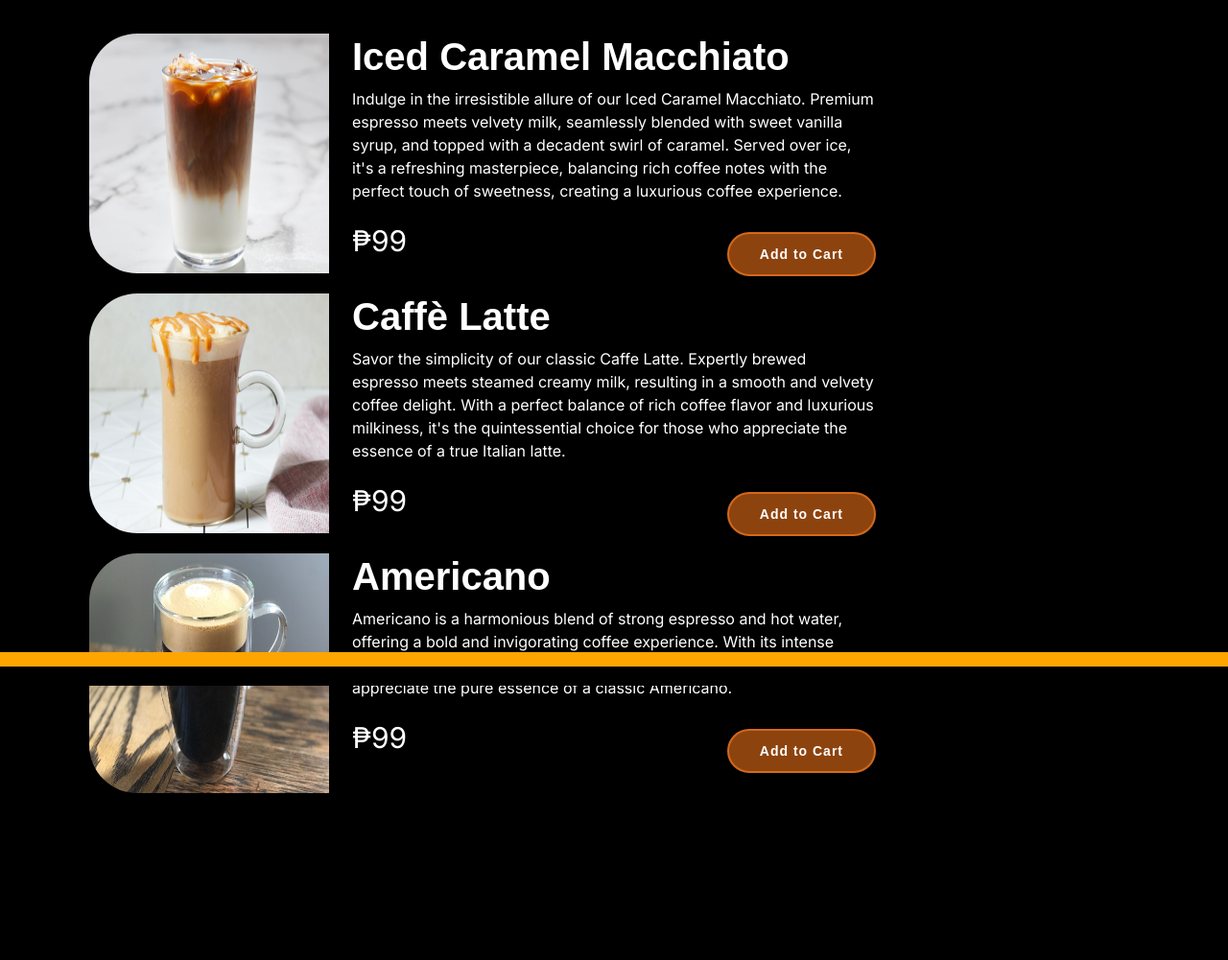
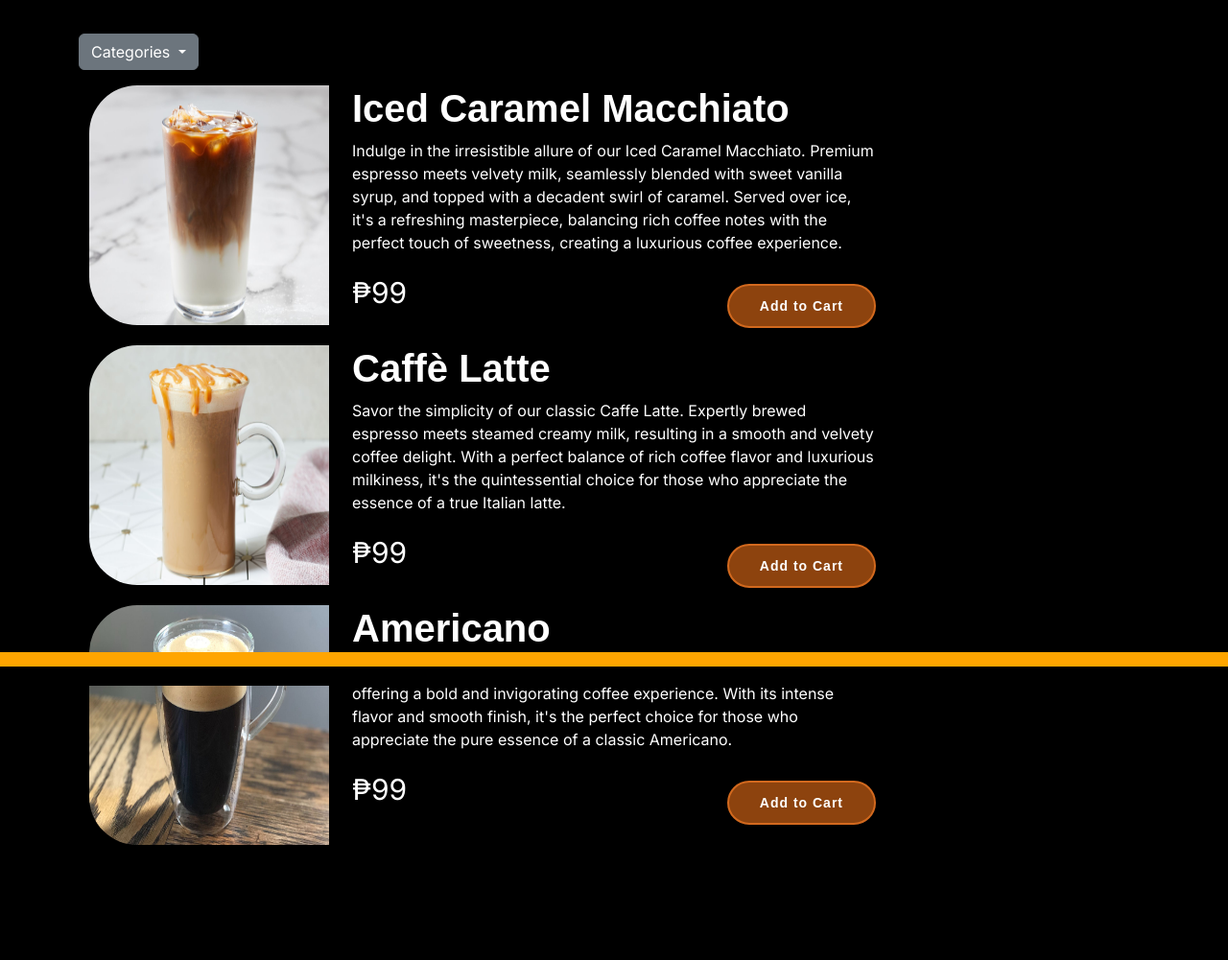
Before and after one commit to martxxd/coffee-app-backend, a Flask app: page /products in a window 1280 px wide. Shown: the part 85-1086 px from the top of the page at 96% size. Before the commit the page ends 912 px from the top, so only its background shows below. Run offline with Flask 3, Linux system fonts and the light colour scheme; a user stored in the database is signed in; data comes from the database, SQL or seed files in the repository; both versions use the stored data as it was after the commit; some libraries are stand-ins or nearby versions; some web fonts are replaced.

Commit message:
categories update

```diff
--- a/server.py
+++ b/server.py
@@ -50,10 +50,11 @@
     pDesc = db.Column(db.String(120), nullable=False)
     pPrice = db.Column(db.String(60), nullable=False)
     piamge = db.Column(db.String(60), nullable=False)
+    category = db.Column(db.String(50), nullable=False)
     create_at = db.Column(db.DateTime, nullable=False, default=datetime.utcnow)
     update_at = db.Column(db.DateTime, nullable=False, default=datetime.utcnow)
     def __repr__(self):
-        return f"Product('{self.pName}', '{self.pDesc}', '{self.pPrice}', '{self.piamge}')"
+        return f"Product('{self.pName}', '{self.pDesc}', '{self.pPrice}', '{self.piamge}', '{self.category}')"
 
 
 
@@ -187,23 +188,50 @@
 ===========================================================
 '''
 
+@app.route('/categories', methods=['GET'])
+def categories():
+    categories = db.session.query(Product.category).distinct().all()
+
+    category_names = [category[0] for category in categories]
+
+    return jsonify(category_names)
+
+
+@app.route('/products/category/<category>', methods=['GET'])
+@login_required
+def product_by_category(category):
+    categories = ["Hot Coffee", "Cold Coffee", "Frappuccino"]
+    if category in categories:
+        products = Product.query.filter_by(category=category).all()
+        product_details = [{
+            'id': product.id,
+            'pName': product.pName,
+            'pDesc': product.pDesc,
+            'pPrice': product.pPrice,
+            'piamge': product.piamge,
+            'category': product.category,
+            'create_at': product.create_at,
+            'update_at': product.update_at
+        } for product in products]
+        return jsonify(product_details)
+    else:
+        return jsonify([])
+
 @app.route('/product_details/<int:product_id>')
 def product_details(product_id):
-    # Query the Product table to get the product details
     product = Product.query.get_or_404(product_id)
 
-    # Prepare the product details as a dictionary
     product_details = {
         'id': product.id,
         'pName': product.pName,
         'pDesc': product.pDesc,
         'pPrice': product.pPrice,
         'piamge': product.piamge,
+        'category': product.category,
         'create_at': product.create_at,
         'update_at': product.update_at
     }
 
-    # Return the product details as JSON
     return jsonify(product_details)
 
 @app.route('/edit_product/<int:product_id>', methods=['GET', 'POST'])
--- a/templates/products.html
+++ b/templates/products.html
@@ -1,12 +1,25 @@
 {% extends "master.html" %}
 {% block body %}
 	<div class="container" data-aos="fade-up" style="margin-top: 100px; margin-bottom: 100px" >
+		<div class="dropdown">
+            <button class="btn btn-secondary dropdown-toggle" type="button" id="categoryDropdown" data-toggle="dropdown" aria-haspopup="true" aria-expanded="false">
+                Categories
+            </button>
+			<div id="productList"></div>
+			<div class="dropdown-menu" aria-labelledby="categoryDropdown">
+				{% for category in categories %}
+				{% if category in ['Hot Coffee', 'Cold Coffee', 'Frappuccino'] %}
+				<a class="dropdown-item" href="#" onclick="filterProducts('{{ category }}')">{{ category }}</a>
+			{% endif %}
+		{% endfor %}
+			</div>
+        </div>
 		{% for product in products %}
-		<div class="row mt-3">
+			<div class="row mt-3 initial-product"> <!-- Add class "initial-product" here -->
 				<div class="col-lg-3" style="text-align: right;">
 					<img src="{{ url_for('static', filename='assets/img/' + product.piamge) }}" alt="product" style="width: 250px; height: 250px; border-radius: 50px 0px 0px 50px;">
 				</div>
-			<div class="col-lg-6" >
+				<div class="col-lg-6">
 					<h1 style="font-family: arial; font-weight: bold; color: white">{{ product.pName }}</h1>
 					<p style="color: white">{{ product.pDesc }}</p>
 					<div class="row">
@@ -14,18 +27,14 @@
 							<p style="color: white">₱{{ product.pPrice }}</p>
 						</div>
 						<div class="col-lg-6" style="text-align: right;">
-						<!-- <a href="#" class="btn-get-starteds animate__animated animate__fadeInUp scrollto" style="margin-top: 0px" >Add to Cart</a> -->
-
-						<a href="#" class="btn-get-starteds animate__animated animate__fadeInUp scrollto" onclick="addToCart({{ product.id }})">Add to Cart</a>
-
+							<a href="#" class="btn-get-starteds animate__animated animate__fadeInUp scrollto" onclick="addToCart('{{ product.id }}')">Add to Cart</a>
 						</div>
 					</div>
 				</div>
 			</div>
 		{% endfor %}
+
     </div>
-
-
 
 <script>
     function addToCart(productId) {
@@ -45,4 +54,73 @@
         });
     }
 </script>
+
+	<script>
+    document.addEventListener('DOMContentLoaded', function() {
+        fetch('/categories')
+            .then(response => response.json())
+            .then(categories => {
+                const dropdownMenu = document.querySelector('.dropdown-menu');
+                categories.forEach(category => {
+                    const option = document.createElement('a');
+                    option.classList.add('dropdown-item');
+                    option.href = '#';  // Replace '#' with the appropriate URL
+                    option.textContent = category;
+                    option.addEventListener('click', function(event) {
+                        event.preventDefault(); // Prevent default anchor behavior
+                        filterProducts(category);
+                    });
+                    dropdownMenu.appendChild(option);
+                });
+            })
+            .catch(error => {
+                console.error('Error fetching categories:', error);
+            });
+    });
+	</script>
+
+	<script>
+		function filterProducts(category) {
+			// Hide initial products
+			const initialProducts = document.querySelectorAll('.initial-product');
+			initialProducts.forEach(product => {
+				product.style.display = 'none';
+			});
+
+			// Fetch and display products for the selected category
+			fetch(`/products/category/${category}`)
+				.then(response => response.json())
+				.then(data => {
+					document.getElementById('productList').innerHTML = ''; // Clear previous product list
+					data.forEach(product => {
+						// Create HTML elements for each product and append them to productList div
+						const productElement = document.createElement('div');
+						productElement.className = 'row mt-3'; // Add the class to match the styling
+						productElement.innerHTML = `
+							<div class="col-lg-3" style="text-align: right;">
+								<img src="/static/assets/img/${product.piamge}" alt="product" style="width: 250px; height: 250px; border-radius: 50px 0px 0px 50px;">
+							</div>
+							<div class="col-lg-6">
+								<h1 style="font-family: arial; font-weight: bold; color: white">${product.pName}</h1>
+								<p style="color: white">${product.pDesc}</p>
+								<div class="row">
+									<div class="col-lg-6" style="margin-top: 2px; font-size: 30px">
+										<p style="color: white">₱${product.pPrice}</p>
+									</div>
+									<div class="col-lg-6" style="text-align: right;">
+										<a href="#" class="btn-get-starteds animate__animated animate__fadeInUp scrollto" onclick="addToCart(${product.id})">Add to Cart</a>
+									</div>
+								</div>
+							</div>`;
+						document.getElementById('productList').appendChild(productElement);
+					});
+				})
+				.catch(error => {
+					console.error('Error fetching products:', error);
+				});
+		}
+	</script>
+
+
+
 {% endblock %}
```
Also changed, not shown: instance/BSCS-CSM2.db. Lines whose indentation alone changed are shown as unchanged.
